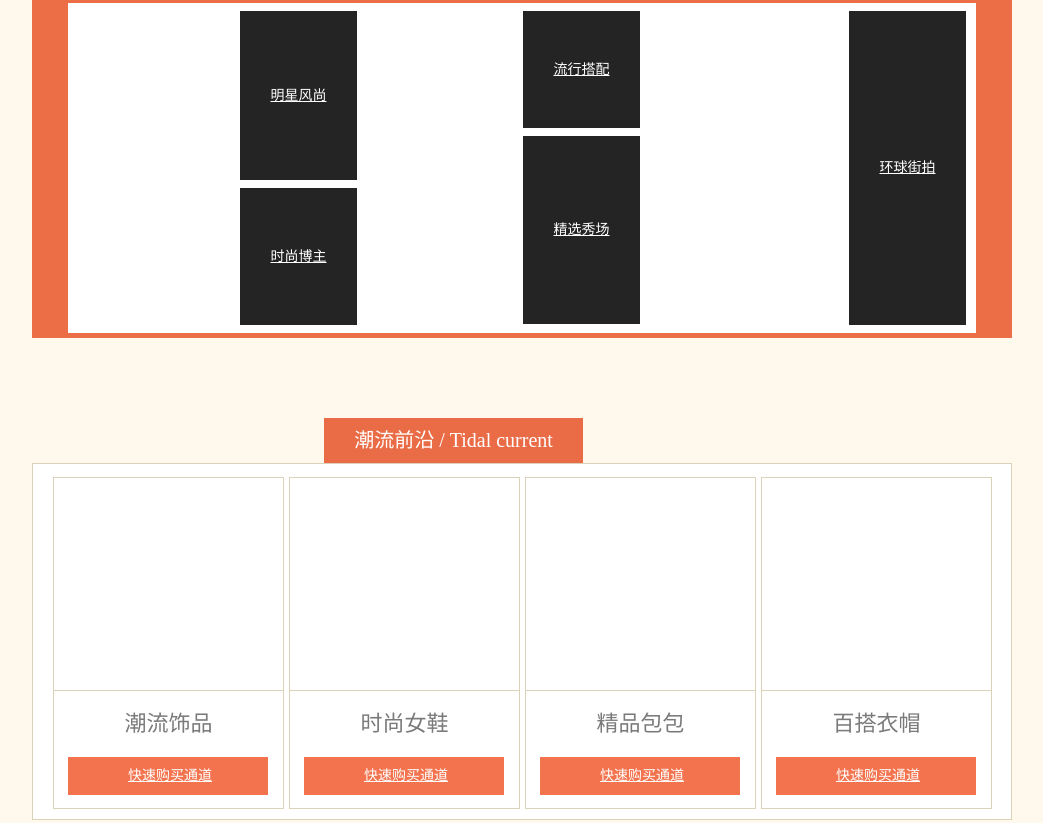
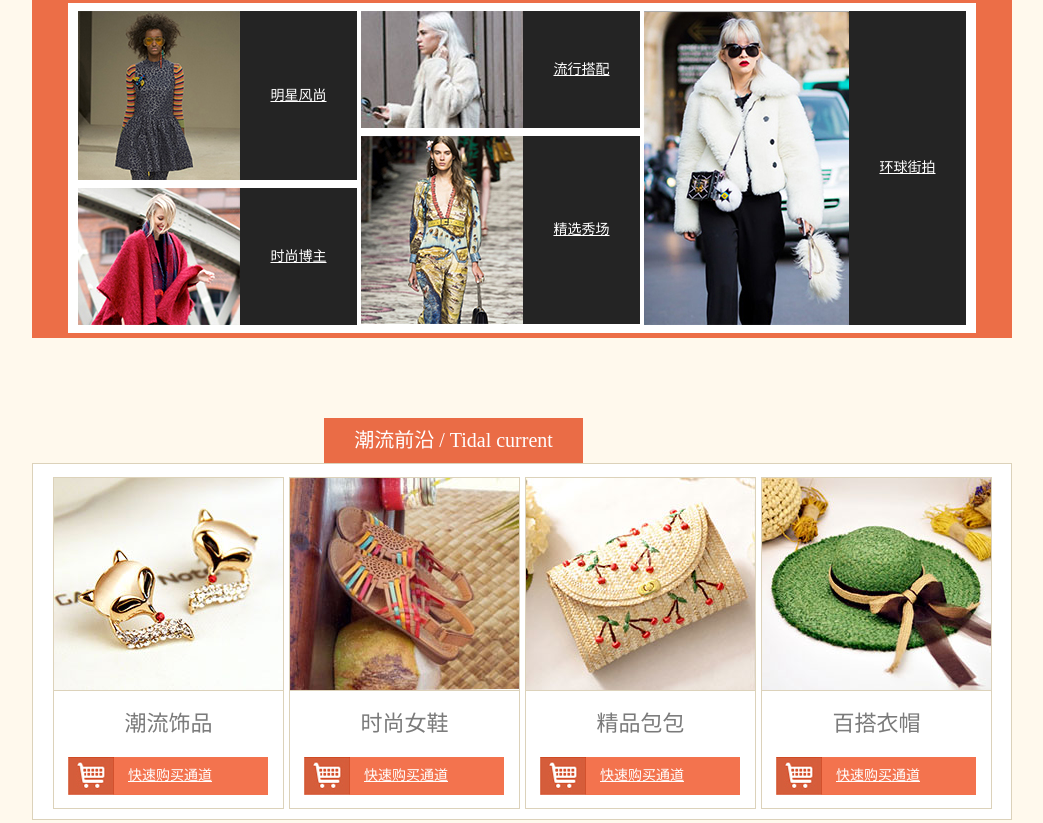
Before and after one commit to heyu20180313007/chuanda, a plain HTML site: page index.html in a window 1280 px wide. Shown: the part 512-1335 px from the top of the page, without its empty margins (118-1161 px from the left). Drawn offline with Linux system fonts and the light colour scheme; files whose address does not match are found by name.

Commit message:
second commit

```diff
--- a/index.css
+++ b/css/index.css
@@ -13,7 +13,7 @@ body{
 .header{
 width: 100%;
 height: 128px;
-background: url(../project05/images/head_bg.jpg) repeat-x;
+background: url(../images/head_bg.jpg) repeat-x;
 }
 .header .center{
     width: 980px;
@@ -30,7 +30,7 @@ background: url(../project05/images/head_bg.jpg) repeat-x;
 }
 .header .center ul {
     padding-left: 230px;
-   background: url(../project05/images/logo.png) no-repeat;
+   background: url(../images/logo.png) no-repeat;
    height: 128px;
    list-style: none;
 }
@@ -48,7 +48,7 @@ background: url(../project05/images/head_bg.jpg) repeat-x;
     font-size: 16px;
 }
 .header .center a:hover,.header .center a:active{
-    background: url(../project05/images/xuanfu.png)
+    background: url(../images/xuanfu.png)
 }
 
 
@@ -94,7 +94,7 @@ background: url(../project05/images/head_bg.jpg) repeat-x;
 }
 .style .left1{
     height: 169px;
-    background: url(../chuandasudi/images/pic01.jpg) no-repeat;
+    background: url(../images/pic01.jpg) no-repeat;
 }
 .style .left2{
     height: 169px;
@@ -102,7 +102,7 @@ background: url(../project05/images/head_bg.jpg) repeat-x;
 }
 .style .left3{
     height: 137px;
-    background: url(../chuandasudi/images/pic02.jpg) no-repeat;
+    background: url(../images/pic02.jpg) no-repeat;
 }
 .style .left4{
     height: 137px;
@@ -110,7 +110,7 @@ background: url(../project05/images/head_bg.jpg) repeat-x;
 }
 .style .center1{
     height: 117px;
-    background: url(../chuandasudi/images/pic03.jpg) no-repeat;
+    background: url(../images/pic03.jpg) no-repeat;
 }
 .style .center2{
     height: 117px;
@@ -118,7 +118,7 @@ background: url(../project05/images/head_bg.jpg) repeat-x;
 }
 .style .center3{
     height: 188px;
-    background: url(../chuandasudi/images/pic04.jpg) no-repeat;
+    background: url(../images/pic04.jpg) no-repeat;
 }
 .style .center4{
     height: 188px;
@@ -127,7 +127,7 @@ background: url(../project05/images/head_bg.jpg) repeat-x;
 .style .right1{
     width: 205px;
     height: 314px;
-    background: url(../chuandasudi/images/pic05.jpg) no-repeat;
+    background: url(../images/pic05.jpg) no-repeat;
 }
 .style .right2{
     height: 314px;
@@ -193,23 +193,23 @@ h2{
 .current02{
     width: 140px;
     height: 38px;
-    background: #f3734e url(../chuandasudi/images/gouwu.jpg) left center no-repeat;
+    background: #f3734e url(../images/gouwu.jpg) left center no-repeat;
     margin: 0 14px;
     line-height: 38px;
     padding-left: 60px;
     color: #fff;
 }
 .match1{
-    background: url(../chuandasudi/images/match01.jpg) center center no-repeat;
+    background: url(../images/match01.jpg) center center no-repeat;
 }
 .match2{
-    background: url(../chuandasudi/images/match02.jpg) center center no-repeat;
+    background: url(../images/match02.jpg) center center no-repeat;
 }
 .match3{
-    background: url(../chuandasudi/images/match03.jpg) center center no-repeat;
+    background: url(../images/match03.jpg) center center no-repeat;
 }
 .match4{
-    background: url(../chuandasudi/images/match04.jpg) center center no-repeat;
+    background: url(../images/match04.jpg) center center no-repeat;
 }
 .current a{
     display: inline-block;
--- a/index.html
+++ b/index.html
@@ -5,7 +5,7 @@
     <meta name="viewport" content="width=device-width, initial-scale=1.0">
     <meta http-equiv="X-UA-Compatible" content="ie=edge">
     <title>穿搭速递</title>
-    <link rel="stylesheet" href="index.css">
+    <link rel="stylesheet" href="css/index.css">
 </head>
 <body>
     <!-- 我来组成头部 -->
```
